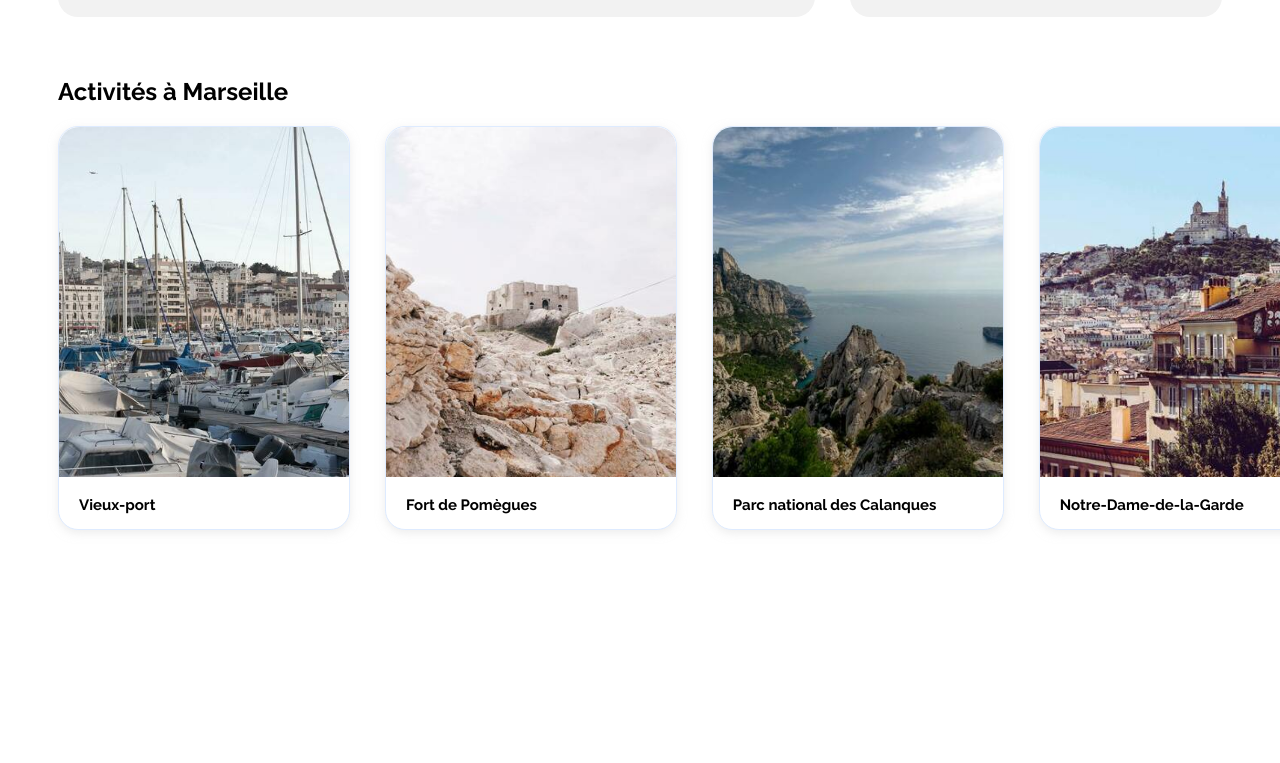
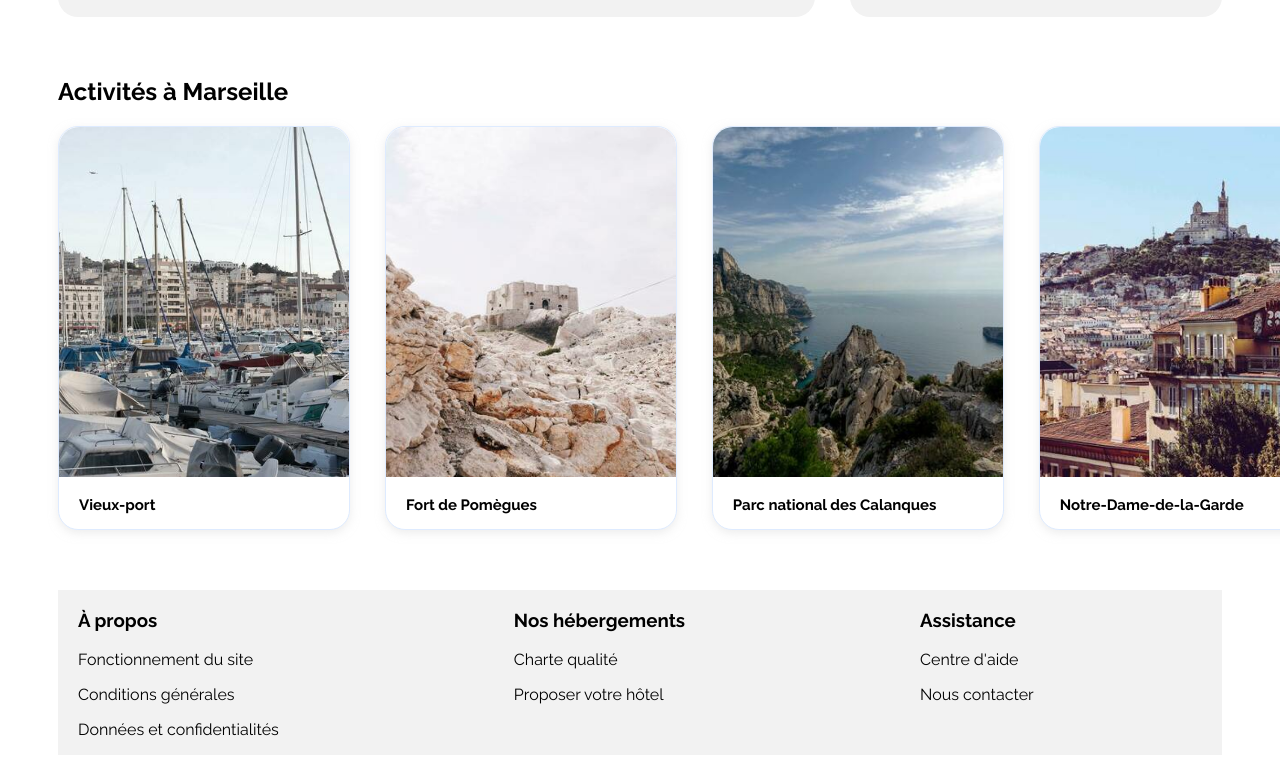
Before and after one commit to Ikramelfi/booki-starter-code-master, a plain HTML site: page index.html in a window 1280 px wide. Shown: the part 1013-1776 px from the top of the page. Before the commit the page ends 1611 px from the top, so only its background shows below. Drawn offline with Linux system fonts and the light colour scheme.

Commit message:
Etape 9: implementer le footer

```diff
--- a/css/style.css
+++ b/css/style.css
@@ -307,6 +307,16 @@ a {
 }
 
 
+/*Footer*/
+#footer {
+
+    display: flex;
+    gap: 235px;
+    background-color: var(--main-bg-color);
+    padding-left: 20px;
+}
+
+
 
 /* Le code ci-dessous correspond à la version responsive uniquement */
 
--- a/index.html
+++ b/index.html
@@ -327,7 +327,42 @@
                 </div>
             </section>
         </main>
-        <footer></footer>
+        <footer>
+            <section id="footer">
+                <div>
+                    <h3>À propos</h3>
+                    <a href="#">
+                        <p>Fonctionnement du site</p>
+                    </a>
+                    <a href="#">
+                        <p>Conditions générales</p>
+                    </a>
+                    <a href="#">
+                        <p>Données et confidentialités</p>
+                    </a>
+                </div>
+
+                <div>
+                    <h3>Nos hébergements</h3>
+                    <a href="#">
+                        <p>Charte qualité</p>
+                    </a>
+                    <a href="#">
+                        <p>Proposer votre hôtel</p>
+                    </a>
+                </div>
+
+                <div>
+                    <h3>Assistance</h3>
+                    <a href="#">
+                        <p>Centre d'aide</p>
+                    </a>
+                    <a href="#">
+                        <p>Nous contacter</p>
+                    </a>
+                </div>
+            </section>
+        </footer>
     </div>
 </body>
 
```
